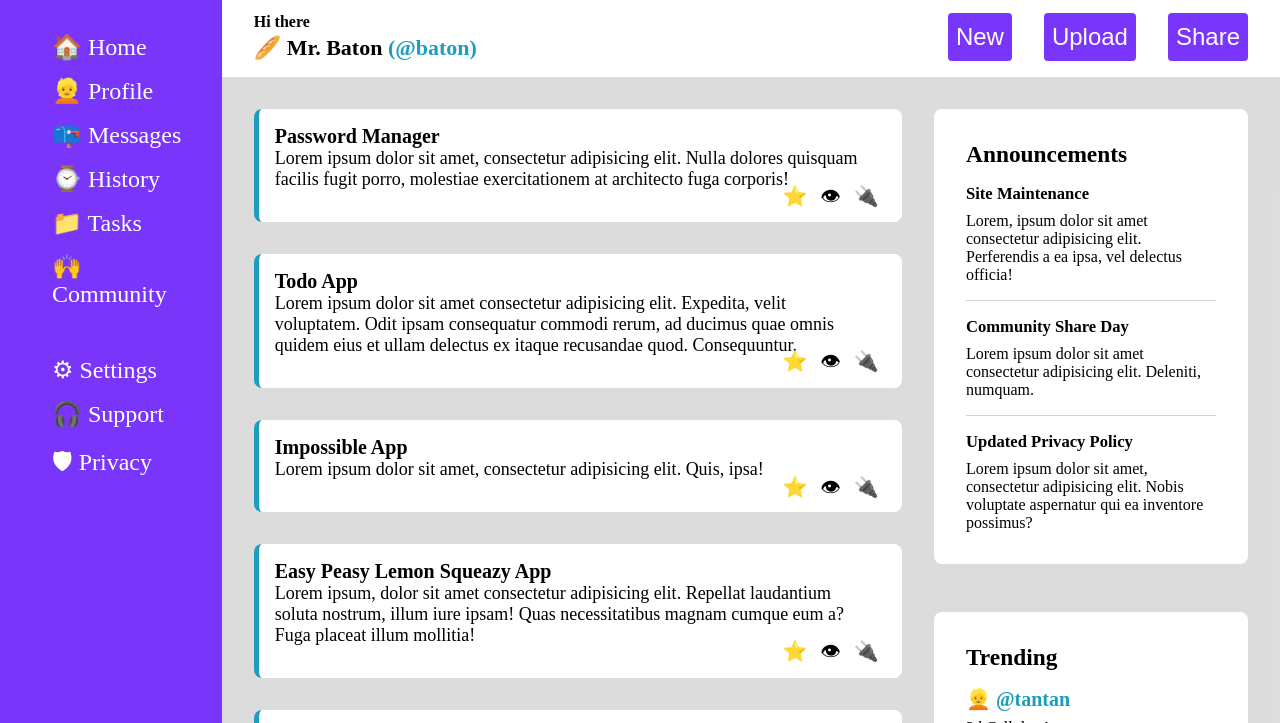
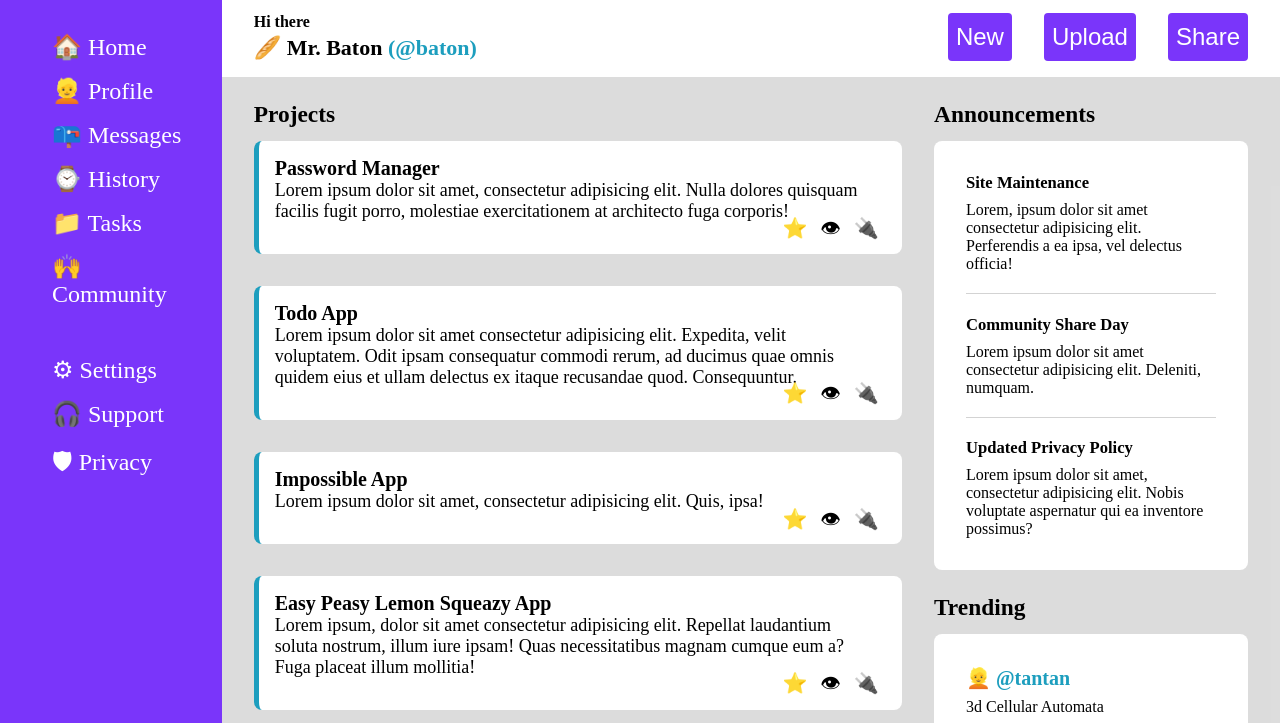
Before and after one commit to ThreeDotsEllipsis/admin-dashboard, a plain HTML site: page index.html in a window 1280 px wide. Shown: the part 69-792 px from the top of the page. Drawn offline with Linux system fonts and the light colour scheme.

Commit message:
Added titles to content

```diff
--- a/index.html
+++ b/index.html
@@ -52,6 +52,7 @@
             </div>
             <div class="main-area">
                 <div class="projects">
+                    <h3 class="title">Projects</h3>
                     <div class="card">
                         <h4>Password Manager</h4>
                         <p>
@@ -114,7 +115,7 @@
                     </div>
                 </div>
                 <div class="announcements">
-                    <h3>Announcements</h3>
+                    <h3 class="title">Announcements</h3>
                     <div class="announce">
                         <h5>Site Maintenance</h5>
                         <p>
@@ -141,7 +142,7 @@
                     </div>
                 </div>
                 <div class="trending">
-                    <h3>Trending</h3>
+                    <h3 class="title">Trending</h3>
                     <div class="user">
                         <h4>👱 <span class="tag">@tantan</span></h5>
                         <p>3d Cellular Automata</p>
--- a/styles.css
+++ b/styles.css
@@ -119,13 +119,25 @@
 .main-area {
     background-color: var(--gray-color);
     padding: 32px;
+    padding-top: 64px;
     display: grid;
     grid-template-columns: 4fr 1fr;
     grid-template-rows: 0.8fr 0.8fr;
-    gap: 48px 32px;
+    gap: 64px 32px;
+}
+
+.title {
+    position: absolute;
+    top: -40px;
+}
+
+.announcements > .title,
+.trending > .title {
+    left: 0%;
 }
 
 .projects {
+    position: relative;
     grid-row: span 2;
     display: grid;
     grid-template-columns: repeat(auto-fit, minmax(400px, 1fr));
@@ -154,6 +166,7 @@
 
 .announcements,
 .trending {
+    position: relative;
     display: flex;
     flex-flow: column wrap;
     gap: 16px;
```
